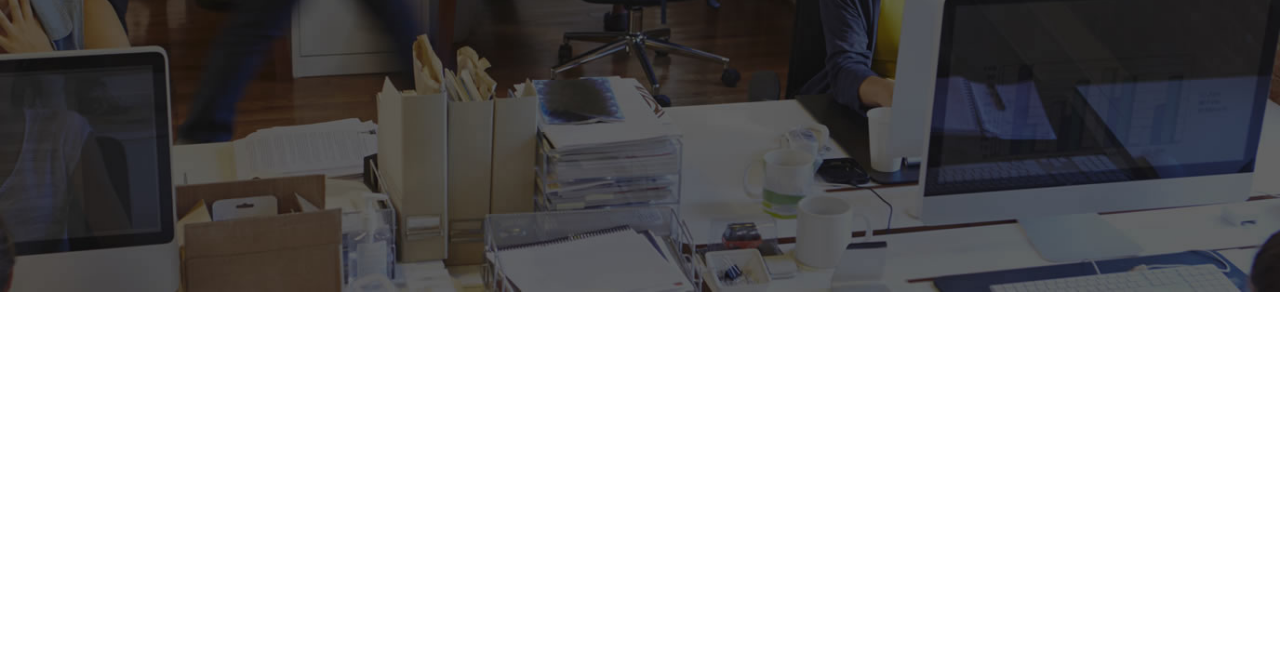
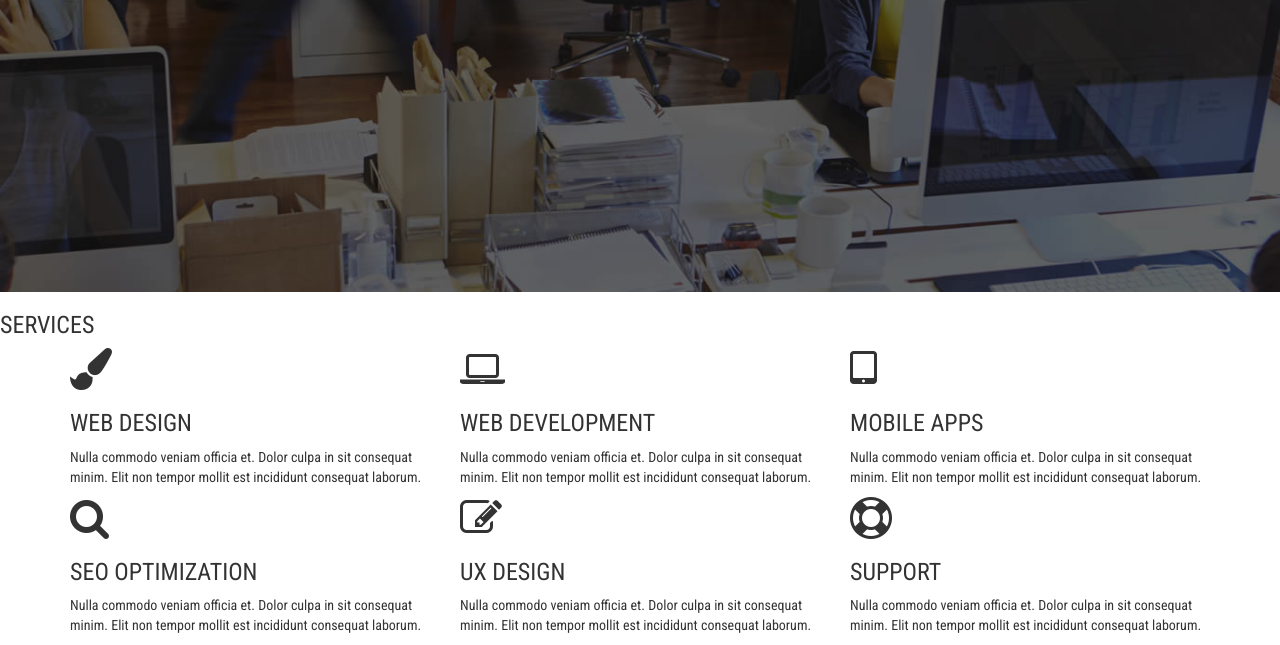
Before and after one commit to Sunshinet/Vesco, a website: page index.html in a window 1280 px wide. Shown: the part 508-1153 px from the top of the page. Before the commit the page ends 800 px from the top, so only its background shows below. Drawn offline with nearby package versions, Linux system fonts and the light colour scheme.

Commit message:
Add files via upload
add services section

```diff
--- a/index.html
+++ b/index.html
@@ -1,9 +1,10 @@
 <!DOCTYPE html>
 <html>
+
 <head lang="en">
     <!-- required tags -->
     <meta charset="utf-8">
-        <meta http-equiv="X-UA-Compatible" content= "IE-edge">
+    <meta http-equiv="X-UA-Compatible" content="IE-edge">
     <meta name="viewpost" content="width=device-width, initial-scale=1">
     <!-- title -->
     <title>Vesco</title>
@@ -16,10 +17,12 @@
     <!-- style css -->
     <!-- <link rel"stylesheet" href="node_modules/bootstrap/dist/css/bootstrap.min.css"> -->
     <link rel="stylesheet" href="https://cdnjs.cloudflare.com/ajax/libs/animate.css/3.5.2/animate.min.css">
-        <link rel="stylesheet" href="//maxcdn.bootstrapcdn.com/bootstrap/3.3.7/css/bootstrap.min.css" integrity="sha384-BVYiiSIFeK1dGmJRAkycuHAHRg32OmUcww7on3RYdg4Va+PmSTsz/K68vbdEjh4u" crossorigin="anonymous">
+    <link rel="stylesheet" href="//maxcdn.bootstrapcdn.com/bootstrap/3.3.7/css/bootstrap.min.css" integrity="sha384-BVYiiSIFeK1dGmJRAkycuHAHRg32OmUcww7on3RYdg4Va+PmSTsz/K68vbdEjh4u"
+        crossorigin="anonymous">
     <link rel="stylesheet" href="css/style.css">
 
 </head>
+
 <body>
     <!-- Home -->
     <section id="home">
@@ -27,10 +30,108 @@
             <div id="home-content-box">
                 <div id="home-content-box-inner">
                     <div id="home-heading" class="animated zoomIn">
-                            <h3>This Is<br> A Beautiful Responsive Website!</h3>
+                        <h3>This Is
+                            <br> A Beautiful Responsive Website!</h3>
                     </div>
                     <div id="home-btn" class="animated zoomIn">
                         <a class="btn btn-lg btn-general btn-white" href="#work" role="button" title="View Our Work">View Our Work</a>
+                    </div>
+                </div>
+            </div>
+        </div>
+    </section>
+    <!-- Services -->
+    <section id="services">
+        <div class="content-box">
+            <div class="content-title">
+                <h3>Services</h3>
+                <div class="content-title-underline"></div>
+            </div>
+            <div class="container">
+                <div class="row">
+                    <div class="col-md-4">
+                        <div class="service-item">
+                            <div class="service-item-icon">
+                                <i class="fa fa-paint-brush fa-3x"></i>
+                            </div>
+                            <div class="service-item-title">
+                                <h3>Web Design</h3>
+                            </div>
+                            <div class="service-item-description">
+                                <p>Nulla commodo veniam officia et. Dolor culpa in sit consequat minim. Elit non tempor mollit
+                                    est incididunt consequat laborum.</p>
+                            </div>
+                        </div>
+                    </div>
+                    <div class="col-md-4">
+                        <div class="service-item">
+                            <div class="service-item-icon">
+                                <i class="fa fa-laptop fa-3x"></i>
+                            </div>
+                            <div class="service-item-title">
+                                <h3>Web Development</h3>
+                            </div>
+                            <div class="service-item-description">
+                                <p>Nulla commodo veniam officia et. Dolor culpa in sit consequat minim. Elit non tempor mollit
+                                    est incididunt consequat laborum.</p>
+                            </div>
+                        </div>
+                    </div>
+                    <div class="col-md-4">
+                        <div class="service-item">
+                            <div class="service-item-icon">
+                                <i class="fa fa-tablet fa-3x"></i>
+                            </div>
+                            <div class="service-item-title">
+                                <h3>Mobile Apps</h3>
+                            </div>
+                            <div class="service-item-description">
+                                <p>Nulla commodo veniam officia et. Dolor culpa in sit consequat minim. Elit non tempor mollit
+                                    est incididunt consequat laborum.</p>
+                            </div>
+                        </div>
+                    </div>
+                    <div class="col-md-4">
+                        <div class="service-item">
+                            <div class="service-item-icon">
+                                <i class="fa fa-search fa-3x"></i>
+                            </div>
+                            <div class="service-item-title">
+                                <h3>SEO Optimization</h3>
+                            </div>
+                            <div class="service-item-description">
+                                <p>Nulla commodo veniam officia et. Dolor culpa in sit consequat minim. Elit non tempor mollit
+                                    est incididunt consequat laborum.</p>
+                            </div>
+                        </div>
+                    </div>
+                    <div class="col-md-4">
+                        <div class="service-item">
+                            <div class="service-item-icon">
+                                <i class="fa fa-pencil-square-o fa-3x"></i>
+                            </div>
+                            <div class="service-item-title">
+                                <h3>Ux Design</h3>
+                            </div>
+                            <div class="service-item-description">
+                                <p>Nulla commodo veniam officia et. Dolor culpa in sit consequat minim. Elit non tempor mollit
+                                    est incididunt consequat laborum.</p>
+                            </div>
+                        </div>
+                    </div>
+                    <div class="col-md-4">
+                        <div class="service-item">
+                            <div class="service-item-icon">
+                                <i class="fa fa-life-ring fa-3x"></i>
+                            </div>
+                            <div class="service-item-title">
+                                <h3>Support</h3>
+                            </div>
+                            <div class="service-item-description">
+                                <p>Nulla commodo veniam officia et. Dolor culpa in sit consequat minim. Elit non tempor mollit
+                                    est incididunt consequat laborum.</p>
+                            </div>
+                        </div>
                     </div>
                 </div>
             </div>
@@ -41,8 +142,10 @@
 
     <!-- libraries -->
     <script src="node_modules/jquery/dist/jquery.js"></script>
-        <script src="https://cdnjs.cloudflare.com/ajax/libs/popper.js/1.12.3/umd/popper.min.js" integrity="sha384-vFJXuSJphROIrBnz7yo7oB41mKfc8JzQZiCq4NCceLEaO4IHwicKwpJf9c9IpFgh" crossorigin="anonymous"></script>
-        <script src="https://maxcdn.bootstrapcdn.com/bootstrap/4.0.0-beta.2/js/bootstrap.min.js" integrity="sha384-alpBpkh1PFOepccYVYDB4do5UnbKysX5WZXm3XxPqe5iKTfUKjNkCk9SaVuEZflJ" crossorigin="anonymous"></script>
+    <script src="https://cdnjs.cloudflare.com/ajax/libs/popper.js/1.12.3/umd/popper.min.js" integrity="sha384-vFJXuSJphROIrBnz7yo7oB41mKfc8JzQZiCq4NCceLEaO4IHwicKwpJf9c9IpFgh"
+        crossorigin="anonymous"></script>
+    <script src="https://maxcdn.bootstrapcdn.com/bootstrap/4.0.0-beta.2/js/bootstrap.min.js" integrity="sha384-alpBpkh1PFOepccYVYDB4do5UnbKysX5WZXm3XxPqe5iKTfUKjNkCk9SaVuEZflJ"
+        crossorigin="anonymous"></script>
 
 
     <!-- js file -->
@@ -51,4 +154,5 @@
 
 
 </body>
+
 </html>
```
Lines whose indentation alone changed are shown as unchanged.
